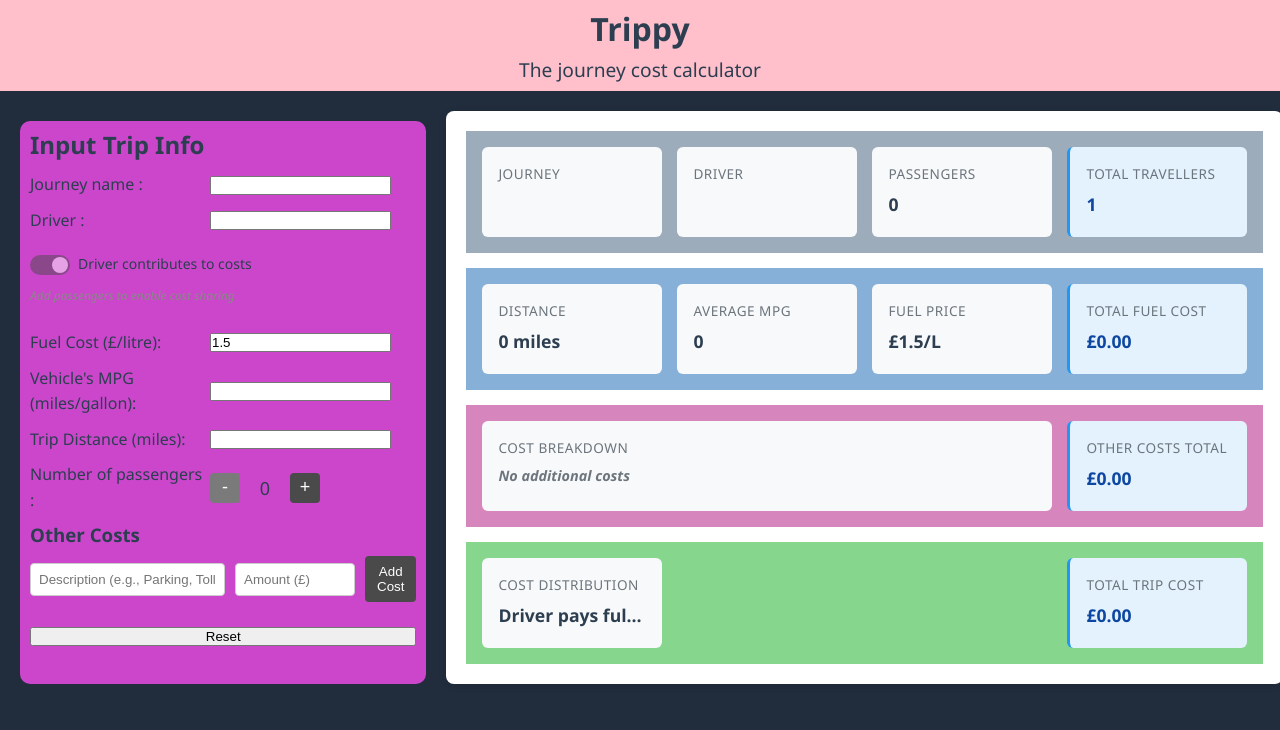
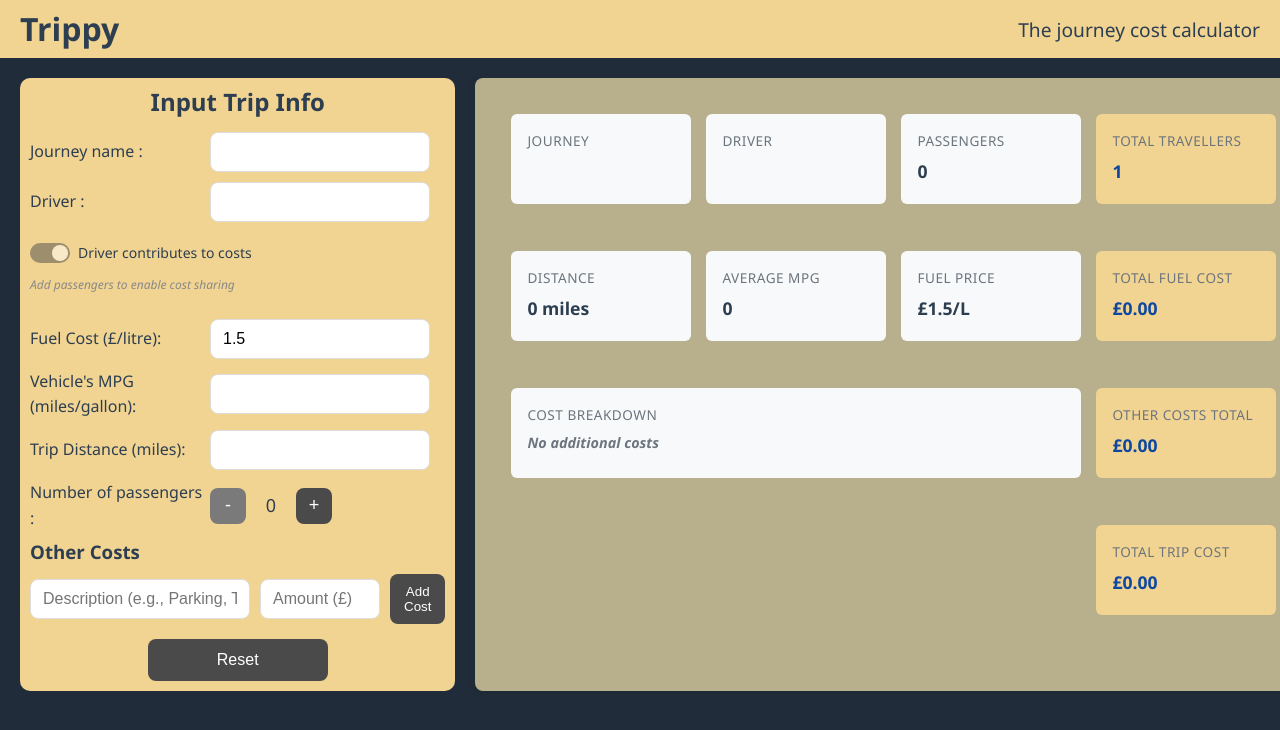
Before and after one commit to m1k3wn/trippy-journey-calculator, a React (Vite) app: page / in a window 1280 px wide. Shown: the top 730 px of the page. Built offline with nearby package versions, Linux system fonts and the light colour scheme.

Commit message:
adds css styling

```diff
--- a/src/components/Dashboard.jsx
+++ b/src/components/Dashboard.jsx
@@ -165,13 +165,13 @@ export default function Dashboard({
               value="Not contributing"
             />
           )} */}
-            {/* If no passengers */}
+            {/* If no passengers
             {parseInt(passengers) === 0 && (
               <DashboardItem
                 label="Cost Distribution"
                 value="Driver pays full amount"
               />
-            )}
+            )} */}
           </div>
           <div className="total-cost-container">
             <DashboardItem
--- a/src/components/OtherCosts.jsx
+++ b/src/components/OtherCosts.jsx
@@ -1,4 +1,5 @@
 import React from "react";
+import "../styles/InputForm.css";
 
 export default function OtherCosts({
   currentOtherCost,
@@ -52,7 +53,11 @@ export default function OtherCosts({
               <li key={index}>
                 <span className="cost-description">{cost.description}</span>
                 <span className="cost-amount">£{cost.amount}</span>
-                <button type="button" onClick={() => removeOtherCost(index)}>
+                <button
+                  type="button"
+                  className="remove-cost-btn"
+                  onClick={() => removeOtherCost(index)}
+                >
                   ✕
                 </button>
               </li>
--- a/src/index.css
+++ b/src/index.css
@@ -26,7 +26,7 @@ body {
 
 body {
   font-family: "Segoe UI", Tahoma, Geneva, Verdana, sans-serif;
-  background-color: #212c3c;
+  background-color: #202c39;
   color: var(--text-color);
   line-height: 1.6;
   min-height: 100vh;
--- a/src/styles/Dashboard.css
+++ b/src/styles/Dashboard.css
@@ -1,5 +1,5 @@
 .dashboard-container {
-  background-color: white;
+  background-color: #b8b08d;
   border-radius: 8px;
   padding: 20px;
   box-shadow: 0 2px 8px rgba(0, 0, 0, 0.08);
@@ -18,13 +18,13 @@
 }
 
 .dash-item {
-  background-color: #f8f9fa;
+  /* background-color: #f8f9fa; */
   padding: 12px 15px;
   border-radius: 6px;
 }
 
 .main-trip-dash {
-  background-color: #9dacba;
+  /* background-color: #d4afcd; */
   padding: 1rem;
   display: flex;
   flex-direction: row;
@@ -33,7 +33,7 @@
 }
 
 .distance-cost-dash {
-  background-color: #86b0d7;
+  /* background-color: #d4afcd; */
   padding: 1rem;
   display: flex;
   flex-direction: row;
@@ -42,7 +42,7 @@
 }
 
 .other-costs-dash {
-  background-color: #d786bd;
+  /* background-color: #d4afcd; */
   padding: 1rem;
   display: flex;
   flex-direction: row;
@@ -61,7 +61,7 @@
 }
 
 .trip-totals-dash {
-  background-color: #86d78d;
+  /* background-color: #40531b; */
   padding: 1rem;
   display: flex;
   flex-direction: row;
--- a/src/styles/DashboardItem.css
+++ b/src/styles/DashboardItem.css
@@ -30,8 +30,8 @@
 
 /* For highlighting important values */
 .highlight-item {
-  background-color: #e3f2fd;
-  border-left: 3px solid #2196f3;
+  background-color: #f2d492;
+  /* border-left: 3px solid #2196f3; */
 }
 
 .highlight-item .dash-item-value {
--- a/src/styles/Header.css
+++ b/src/styles/Header.css
@@ -1,19 +1,23 @@
 #header {
-  background-color: pink;
+  background-color: #f2d492;
   width: 100%;
   margin: 0;
-  padding: 10px 0;
+  padding: 10px 20px; /* Added horizontal padding */
   box-sizing: border-box;
   line-height: 1.2;
   position: relative;
   left: 0;
   right: 0;
   top: 0;
-  text-align: center;
+
+  /* Add flexbox to align items horizontally */
+  display: flex;
+  justify-content: space-between; /* This pushes items to opposite corners */
+  align-items: center; /* Vertically center the elements */
 }
 
 .main-title {
-  margin: 0 0 10px 0;
+  margin: 0;
   font-size: 2rem;
 }
 
@@ -22,3 +26,16 @@
   font-size: 1.2rem;
   font-weight: normal;
 }
+
+/* Responsive adjustment for small screens */
+@media (max-width: 480px) {
+  #header {
+    flex-direction: column;
+    text-align: center;
+    padding: 10px 0;
+  }
+
+  .main-title {
+    margin-bottom: 5px;
+  }
+}
--- a/src/styles/InputForm.css
+++ b/src/styles/InputForm.css
@@ -1,8 +1,13 @@
 .form-container {
-  background-color: rgb(204, 70, 204);
+  background-color: #f2d492;
   padding: 10px;
   border-radius: 10px;
-  margin-top: 10px;
+}
+
+/* Center align the main title */
+.form-container h2 {
+  text-align: center;
+  margin-bottom: 15px;
 }
 
 .form-fields {
@@ -20,6 +25,23 @@
   width: 180px;
 }
 
+/* Updated styling for all input fields */
+input[type="text"],
+input[type="number"] {
+  padding: 10px 12px;
+  border-radius: 8px;
+  border: 1px solid #ddd;
+  font-size: 16px;
+  width: 220px;
+  box-shadow: none;
+  outline: none;
+}
+
+input[type="text"]:focus,
+input[type="number"]:focus {
+  border-color: #4a4a4a;
+}
+
 .other-costs-inputs {
   display: flex;
   gap: 10px;
@@ -29,9 +51,10 @@
 
 .other-costs-inputs input {
   flex: 1;
-  padding: 8px;
-  border-radius: 4px;
-  border: 1px solid #ccc;
+  padding: 10px 12px;
+  border-radius: 8px;
+  border: 1px solid #ddd;
+  box-shadow: none;
 }
 
 .other-costs-inputs input[type="number"] {
@@ -39,14 +62,15 @@
 }
 
 .other-costs-inputs button {
-  padding: 8px 12px;
-  border-radius: 4px;
+  padding: 10px 14px;
+  border-radius: 8px;
   border: none;
   background-color: #4a4a4a;
   color: white;
   cursor: pointer;
 }
 
+/* Center align the other costs section title */
 .form-group-other-costs-section h3 {
   margin-bottom: 10px;
   text-align: left;
@@ -54,7 +78,7 @@
 
 .costs-summary {
   text-align: left;
-  margin-top: 15px;
+  margin-top: -5px;
 }
 
 .other-costs-list {
@@ -81,7 +105,6 @@
 }
 
 /* Passenger Counter */
-
 .passenger-counter {
   display: flex;
   align-items: center;
@@ -89,8 +112,8 @@
 }
 
 .counter-btn {
-  width: 30px;
-  height: 30px;
+  width: 36px;
+  height: 36px;
   font-size: 18px;
   display: flex;
   align-items: center;
@@ -98,7 +121,7 @@
   background-color: #4a4a4a;
   color: white;
   border: none;
-  border-radius: 4px;
+  border-radius: 8px;
   cursor: pointer;
 }
 
@@ -113,9 +136,7 @@
   text-align: center;
 }
 
-/* Driver contribution  */
-/* Add to InputForm.css */
-
+/* Driver contribution */
 .driver-contribution {
   display: flex;
   flex-direction: column;
@@ -233,6 +254,42 @@
   margin-bottom: 8px;
 }
 
+/* Reset button styling */
+.reset-button {
+  margin-top: -10px;
+  padding: 12px 24px;
+  border-radius: 8px;
+  background-color: #4a4a4a;
+  color: white;
+  border: none;
+  font-size: 16px;
+  cursor: pointer;
+  align-self: center;
+  font-weight: 500;
+  width: 180px;
+}
+
+.reset-button:hover {
+  background-color: #333;
+}
+
+.remove-cost-btn {
+  background: none;
+  border: none;
+  color: #e74c3c;
+  cursor: pointer;
+  font-size: 1rem;
+  margin-left: 8px;
+  padding: 2px 6px;
+  border-radius: 50%;
+  transition: all 0.2s;
+}
+
+.remove-cost-btn:hover {
+  background-color: rgba(231, 76, 60, 0.1);
+  transform: scale(1.2);
+}
+
 /* Remove number input spinners */
 input[type="number"]::-webkit-outer-spin-button,
 input[type="number"]::-webkit-inner-spin-button {
```
